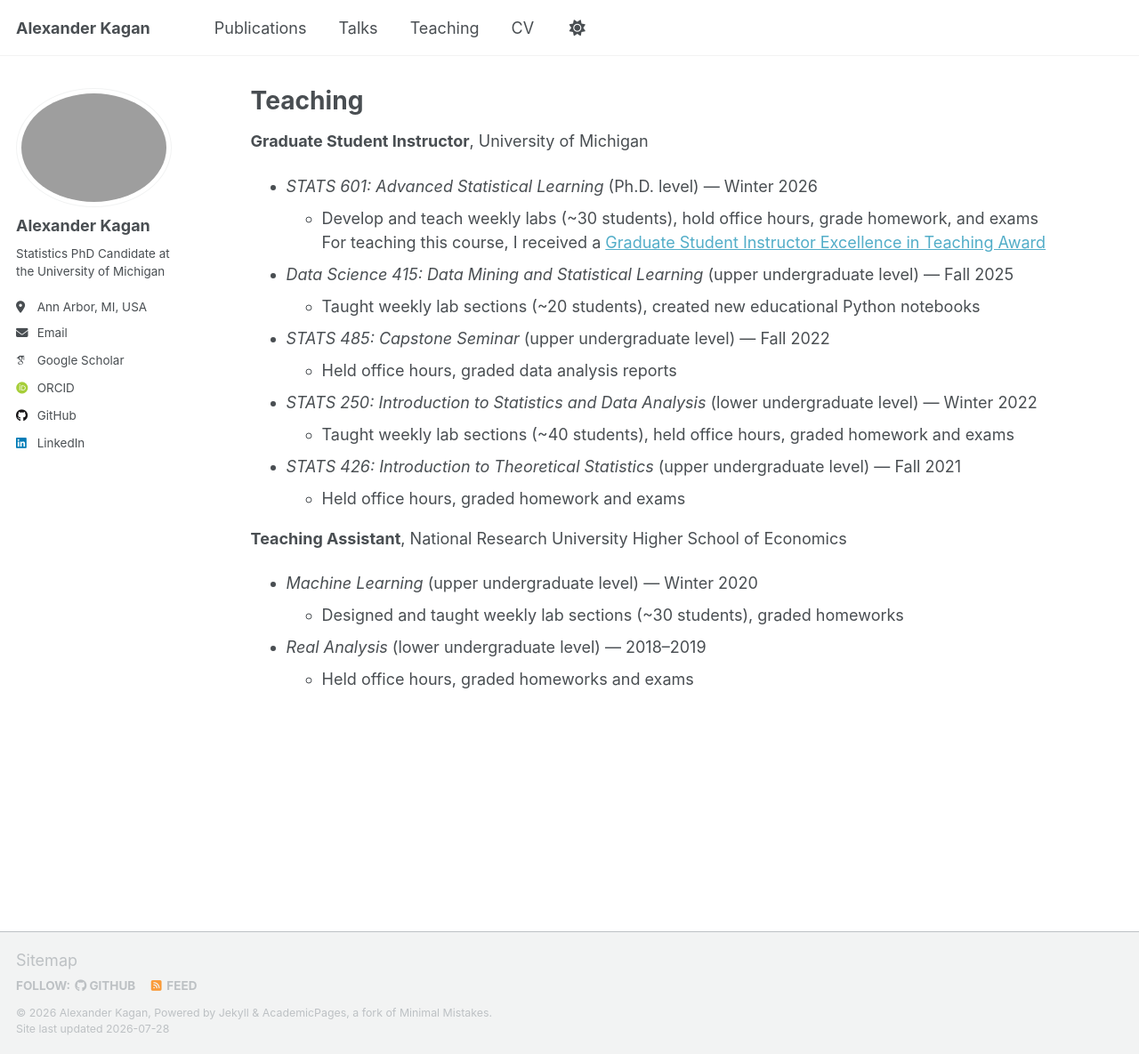
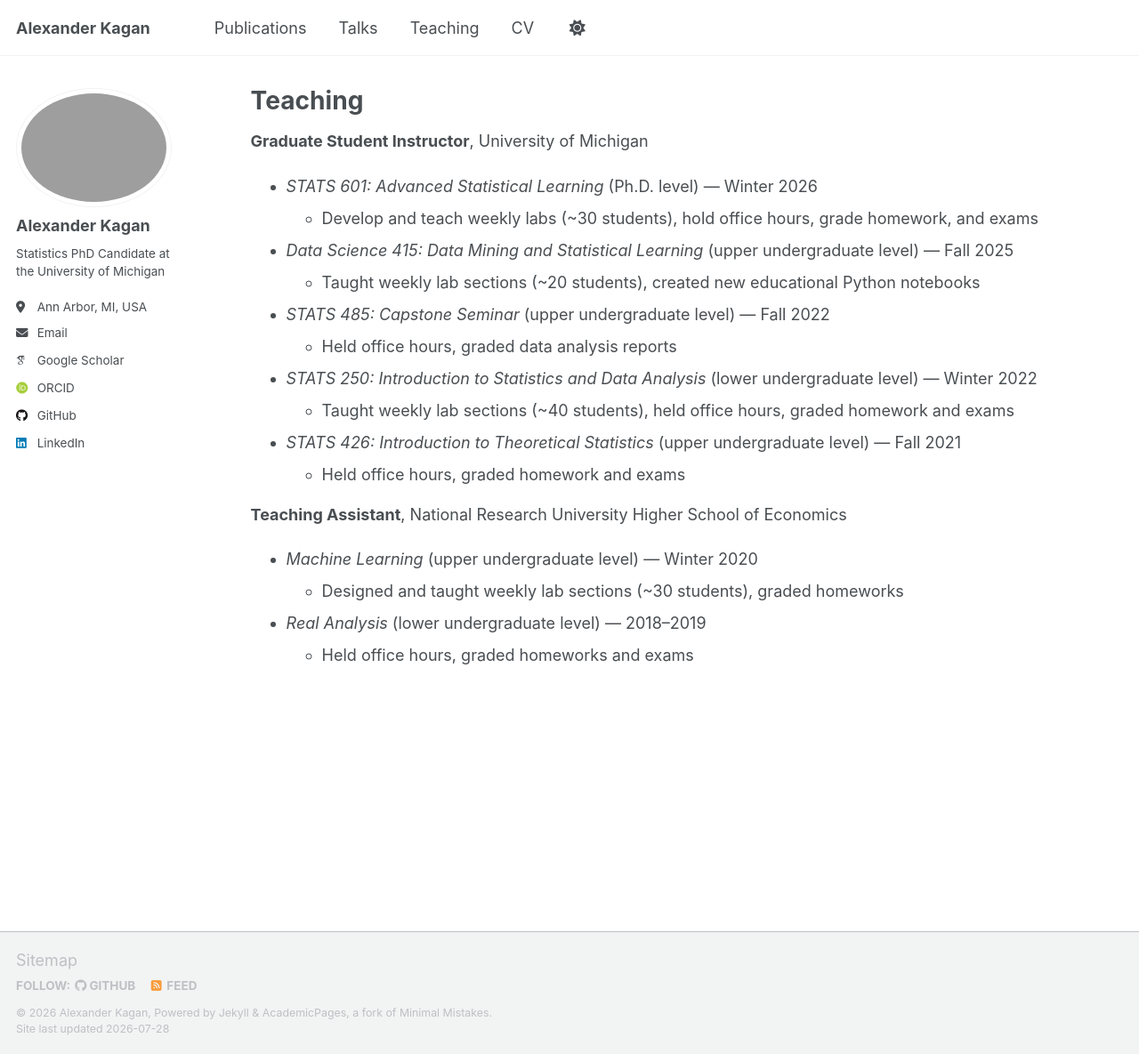
Before and after one commit to AlexanderKagan/AlexanderKagan.github.io, a Jekyll site: the page built from _pages/teaching.md, in a window 1280 px wide and 1185 px high. Shown: the whole window at 89% size. Built offline with Jekyll 4.4.1, drawn with Linux system fonts in a browser that asks for light colours; some web fonts are replaced; a script that is not in the unit is left out.

Commit message:
postdoc updates 3

```diff
--- a/_pages/teaching.md
+++ b/_pages/teaching.md
@@ -8,9 +8,7 @@ author_profile: true
 **Graduate Student Instructor**, University of Michigan
 
 - *STATS 601: Advanced Statistical Learning* (Ph.D. level) — Winter 2026
-  - Develop and teach weekly labs (~30 students), hold office hours, grade homework, and exams \\
-   For teaching this course, I received a [Graduate Student Instructor Excellence in Teaching Award](https://lsa.umich.edu/stats/departmental-awards.html)
-
+  - Develop and teach weekly labs (~30 students), hold office hours, grade homework, and exams
 
 - *Data Science 415: Data Mining and Statistical Learning* (upper undergraduate level) — Fall 2025
   - Taught weekly lab sections (~20 students), created new educational Python notebooks
```
Also changed, not shown: _publications/publication.md (+1 -8 lines).
